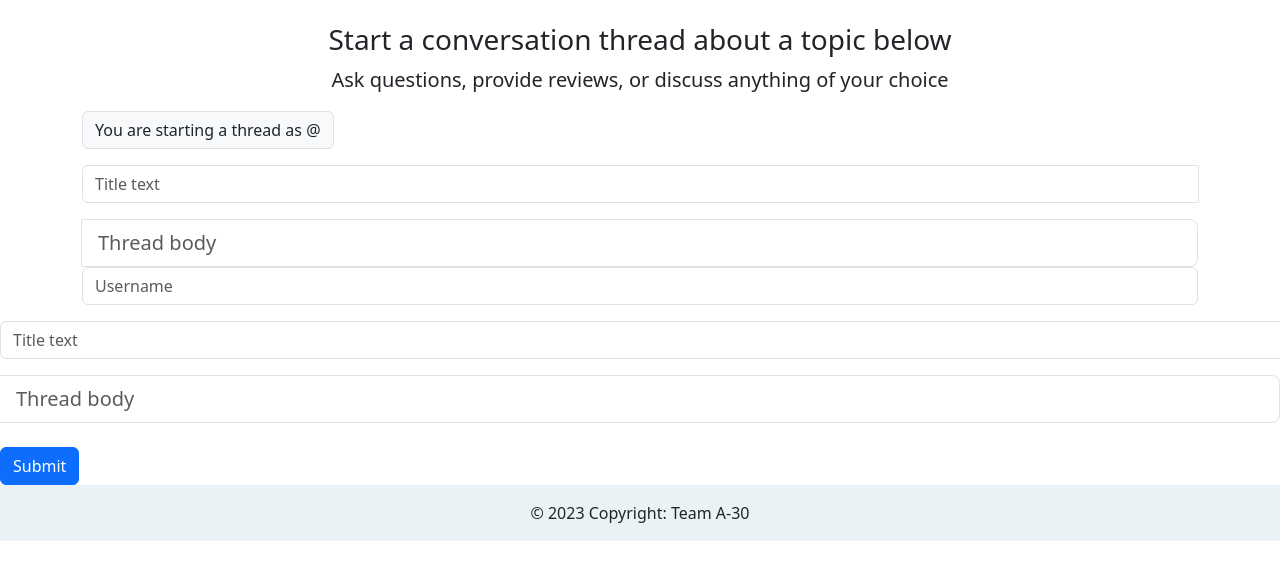
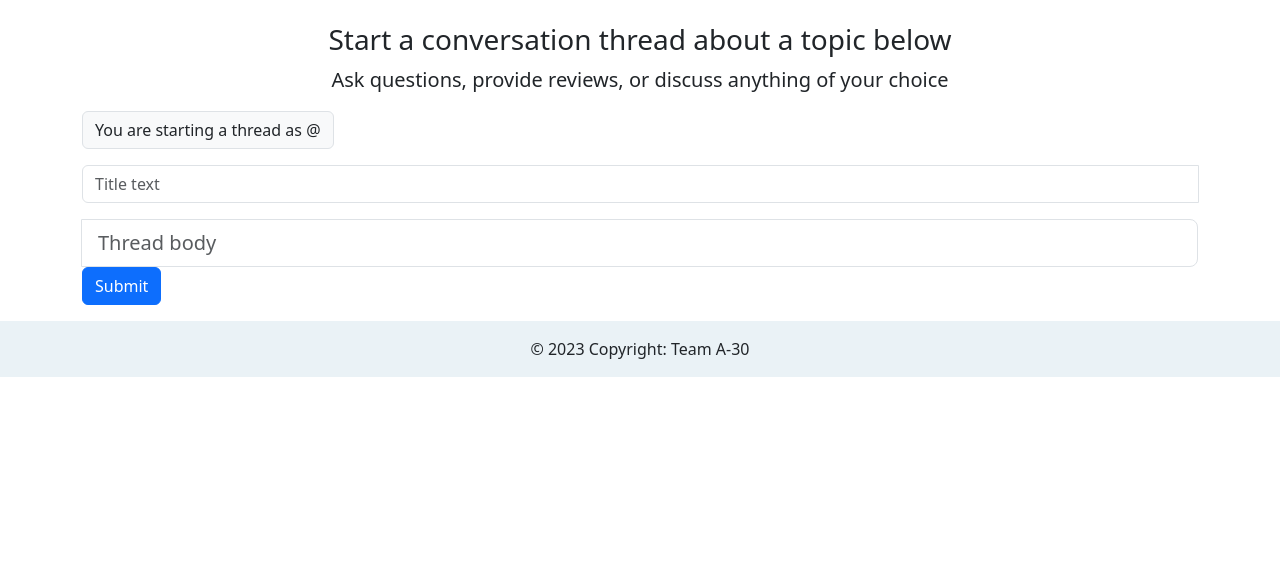
Before and after one commit to maryvwalton/tutor-me-app, a Django app: page /submit_thread/ in a window 1280 px wide. Shown: the part 64-644 px from the top of the page. Run offline with Django 3.2, Linux system fonts and the light colour scheme; some libraries are stand-ins or nearby versions.

Commit message:
Fixed repeat form in submitthread

```diff
--- a/templates/myapp/submitthread.html
+++ b/templates/myapp/submitthread.html
@@ -84,27 +84,10 @@
               </div>
 
           </div>
-          <input type="text" name="username" id="username" class="form-control" placeholder="Username"
-            aria-label="username" aria-describedby="basic-addon1">
-        </div>
+          <input type="submit" class="btn btn-primary " value="Submit">
 
 
-        <div class="input-group mb-3">
-          <input type="text" name="title_text" id="title_text" class="form-control" placeholder="Title text"
-            aria-label="Title text" aria-describedby="basic-addon2">
-          <div class="input-group-append">
-          </div>
         </div>
-
-        <div class="input-group input-group-lg">
-          <div class="input-group-prepend">
-          </div>
-          <input type="text" name="question_text" id="question_text" class="form-control" placeholder="Thread body"
-            aria-label="Large" aria-describedby="inputGroup-sizing-sm">
-        </div>
-      </div>
-      <br>
-      <input type="submit" class="btn btn-primary " value="Submit">
   </div>
 
 
```
